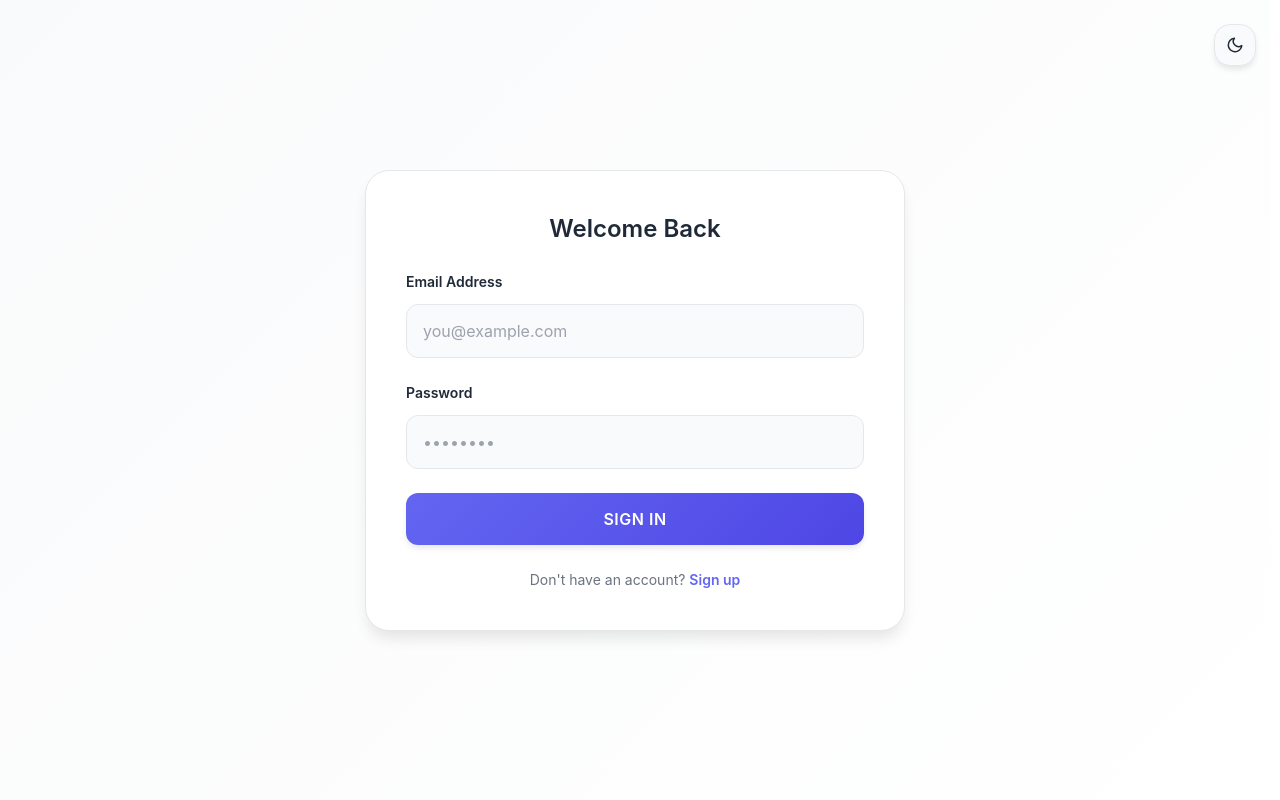
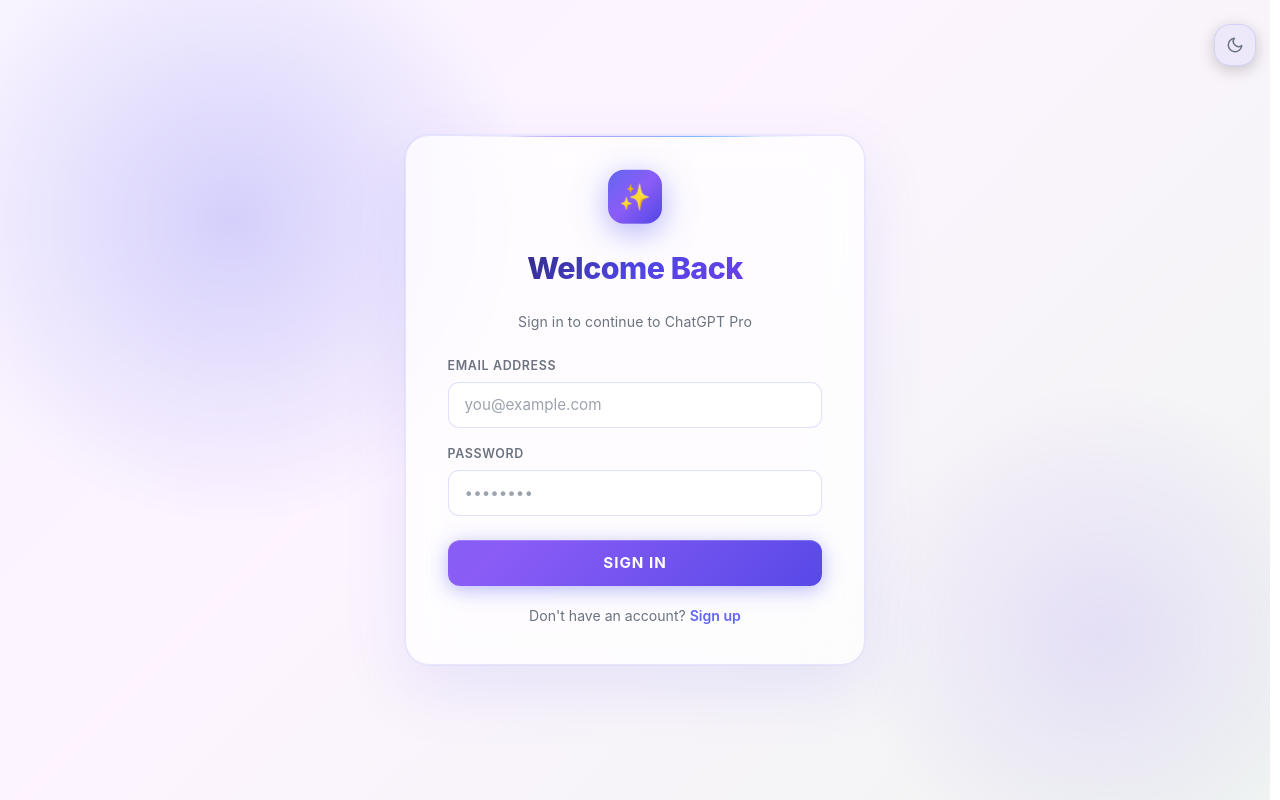
Before and after one commit to aneeksaha2015-hub/chatgpt-clone, a React app in the folder Frontend/: page /login in a window 1280 px wide. Built offline with nearby package versions, Linux system fonts and the light colour scheme; the HTML template or start-up script is replaced by a standard one.

Commit message:
adjjusted few css files

```diff
--- a/Frontend/src/pages/Home.jsx
+++ b/Frontend/src/pages/Home.jsx
@@ -20,19 +20,10 @@
   useEffect(() => {}, []);
 
   const handleThemeToggle = () => {
-    // Step 1 — show overlay with destination theme colour
     const goingTo = theme === 'dark' ? 'light' : 'dark';
     setOverlayClass(`sweeping-to-${goingTo}`);
-
-    // Step 2 — switch theme at peak opacity (halfway through)
-    setTimeout(() => {
-      toggleTheme();
-    }, 150);
-
-    // Step 3 — remove overlay after animation finishes
-    setTimeout(() => {
-      setOverlayClass('');
-    }, 400);
+    setTimeout(() => { toggleTheme(); }, 150);
+    setTimeout(() => { setOverlayClass(''); }, 400);
   };
 
   const handleNewChat = () => console.log('Creating new chat...');
@@ -50,7 +41,6 @@
   return (
     <div className="home-container">
 
-      {/* Full page theme transition overlay */}
       {overlayClass && <div className={`theme-overlay ${overlayClass}`} />}
 
       {/* Sidebar */}
@@ -135,7 +125,13 @@
         <div className="chat-messages">
           <div className="welcome-screen">
             <div className="welcome-logo">🤖</div>
-            <h2 className="welcome-title">Welcome to ChatGPT Pro</h2>
+
+            <div className="welcome-title-wrapper">
+              <h2 className="welcome-title">
+                Welcome to <span className="welcome-title-brand">ChatGPT Pro</span>
+              </h2>
+            </div>
+
             <p className="welcome-subtitle">
               Your AI-powered assistant. Ask me anything — I'm here to help you think, create, and solve problems.
             </p>
--- a/Frontend/src/pages/Login.jsx
+++ b/Frontend/src/pages/Login.jsx
@@ -36,7 +36,6 @@
     setLoading(true);
     try {
       console.log('Login:', formData);
-      // TODO: Implement login API call
       setLoading(false);
     } catch (error) {
       console.error('Login error:', error);
@@ -74,7 +73,15 @@
       </button>
 
       <div className="auth-card">
+
+        {/* Logo */}
+        <div className="auth-card-logo">
+          <div className="auth-logo-icon">✨</div>
+        </div>
+
         <h1>Welcome Back</h1>
+        <p className="auth-card-subtitle">Sign in to continue to ChatGPT Pro</p>
+
         <form onSubmit={handleSubmit} className="auth-form">
           <div className="form-group">
             <label htmlFor="email">Email Address</label>
--- a/Frontend/src/styles/auth.css
+++ b/Frontend/src/styles/auth.css
@@ -1,254 +1,345 @@
-/* Auth Container - Mobile First */
+/* ===== AUTH CONTAINER ===== */
 .auth-container {
   display: flex;
   align-items: center;
   justify-content: center;
-  min-height: 100vh;
-  padding: var(--spacing-md);
-  background: linear-gradient(135deg, var(--bg-secondary) 0%, var(--bg-primary) 100%);
+  height: 100vh;
+  width: 100%;
+  padding: 2rem;
+  position: relative;
+  overflow: hidden;
+  background: linear-gradient(135deg, #0f0c29, #302b63, #24243e);
+  background-size: 300% 300%;
+  animation: authBgShift 12s ease infinite;
+  box-sizing: border-box;
 }
 
+@keyframes authBgShift {
+  0%   { background-position: 0% 50%; }
+  50%  { background-position: 100% 50%; }
+  100% { background-position: 0% 50%; }
+}
+
+[data-theme="light"] .auth-container {
+  background: linear-gradient(135deg, #e0e7ff, #f0f4ff, #fdf4ff, #e8f5e9);
+  background-size: 300% 300%;
+  animation: authBgShiftLight 12s ease infinite;
+}
+
+@keyframes authBgShiftLight {
+  0%   { background-position: 0% 50%; }
+  50%  { background-position: 100% 50%; }
+  100% { background-position: 0% 50%; }
+}
+
+/* Ambient orbs */
+.auth-container::before {
+  content: '';
+  position: absolute;
+  top: -15%;
+  left: -10%;
+  width: 600px;
+  height: 600px;
+  background: radial-gradient(circle, rgba(99, 102, 241, 0.25) 0%, transparent 65%);
+  border-radius: 50%;
+  pointer-events: none;
+  animation: orbDrift1 10s ease-in-out infinite;
+}
+
+.auth-container::after {
+  content: '';
+  position: absolute;
+  bottom: -15%;
+  right: -10%;
+  width: 500px;
+  height: 500px;
+  background: radial-gradient(circle, rgba(167, 139, 250, 0.2) 0%, transparent 65%);
+  border-radius: 50%;
+  pointer-events: none;
+  animation: orbDrift2 13s ease-in-out infinite;
+}
+
+@keyframes orbDrift1 {
+  0%, 100% { transform: translate(0, 0) scale(1); }
+  50%       { transform: translate(60px, 40px) scale(1.1); }
+}
+
+@keyframes orbDrift2 {
+  0%, 100% { transform: translate(0, 0) scale(1); }
+  50%       { transform: translate(-50px, -40px) scale(1.08); }
+}
+
+/* ===== AUTH CARD — LOGIN ===== */
 .auth-card {
   width: 100%;
-  max-width: 400px;
-  background-color: var(--bg-primary);
-  border-radius: var(--radius-2xl);
-  padding: var(--spacing-xl);
-  box-shadow: var(--shadow-lg);
-  border: 1px solid var(--border-color);
-  transition: all var(--transition-normal);
-  overflow: visible;
+  max-width: 460px;
+  position: relative;
+  z-index: 1;
+  background: rgba(255, 255, 255, 0.07);
+  backdrop-filter: blur(24px);
+  -webkit-backdrop-filter: blur(24px);
+  border-radius: 24px;
+  padding: 2.4rem 2.6rem;
+  border: 1px solid rgba(255, 255, 255, 0.14);
+  box-shadow:
+    0 0 0 1px rgba(255, 255, 255, 0.05),
+    0 24px 64px rgba(0, 0, 0, 0.4),
+    0 0 80px rgba(99, 102, 241, 0.12);
+  animation: cardSlideUp 0.5s cubic-bezier(0.16, 1, 0.3, 1) both;
 }
 
-.auth-card:hover {
-  box-shadow: var(--shadow-lg);
-  transform: translateY(-2px);
+[data-theme="light"] .auth-card {
+  background: rgba(255, 255, 255, 0.75);
+  border: 1px solid rgba(99, 102, 241, 0.15);
+  box-shadow: 0 24px 64px rgba(99, 102, 241, 0.12), 0 0 0 1px rgba(99, 102, 241, 0.06);
+}
+
+@keyframes cardSlideUp {
+  from { opacity: 0; transform: translateY(32px) scale(0.97); }
+  to   { opacity: 1; transform: translateY(0) scale(1); }
+}
+
+/* Shiny top border */
+.auth-card::before {
+  content: '';
+  position: absolute;
+  top: 0;
+  left: 10%;
+  right: 10%;
+  height: 1px;
+  background: linear-gradient(90deg, transparent, rgba(167, 139, 250, 0.8), rgba(96, 165, 250, 0.8), transparent);
+  border-radius: 100%;
+}
+
+/* ===== REGISTER CARD OVERRIDES ===== */
+.auth-card.register-card {
+  max-width: 460px;
+  padding: 1.6rem 2.2rem;
+}
+
+.register-card .auth-card-logo      { margin-bottom: 0.6rem; }
+.register-card .auth-logo-icon      { width: 42px; height: 42px; font-size: 1.2rem; border-radius: 12px; }
+.register-card h1                   { font-size: 1.55rem !important; margin-bottom: 0.15rem; }
+.register-card .auth-card-subtitle  { font-size: 0.8rem; margin-bottom: 0.9rem; }
+.register-card .auth-form           { gap: 0.65rem; }
+.register-card .form-group          { gap: 0.2rem; }
+.register-card .form-group label    { font-size: 0.7rem; }
+.register-card .form-group input    { padding: 0.6rem 0.9rem !important; font-size: 0.88rem !important; border-radius: 9px; }
+.register-card .btn-submit          { padding: 0.68rem var(--spacing-lg) !important; font-size: 0.88rem !important; margin-top: 0.15rem; }
+.register-card .auth-card p         { margin-top: 0.65rem; font-size: 0.8rem; }
+
+/* ===== CARD HEADER ===== */
+.auth-card-logo {
+  display: flex;
+  align-items: center;
+  justify-content: center;
+  margin-bottom: 1.1rem;
+}
+
+.auth-logo-icon {
+  width: 54px;
+  height: 54px;
+  border-radius: 16px;
+  background: linear-gradient(135deg, #6366f1, #8b5cf6, #4f46e5);
+  display: flex;
+  align-items: center;
+  justify-content: center;
+  font-size: 1.6rem;
+  box-shadow: 0 8px 32px rgba(99, 102, 241, 0.5), 0 0 0 1px rgba(255,255,255,0.1);
+  animation: floatIcon 4s ease-in-out infinite;
+}
+
+@keyframes floatIcon {
+  0%, 100% { transform: translateY(0); }
+  50%       { transform: translateY(-6px); }
 }
 
 .auth-card h1 {
-  font-size: var(--text-2xl);
-  margin-bottom: var(--spacing-lg);
-  color: var(--text-primary);
+  font-size: 1.9rem;
+  font-weight: 800;
   text-align: center;
-  font-weight: 600;
+  margin-bottom: 0.25rem;
+  letter-spacing: -0.5px;
+  background: linear-gradient(135deg, #ffffff 0%, #a5b4fc 60%, #818cf8 100%);
+  -webkit-background-clip: text;
+  -webkit-text-fill-color: transparent;
+  background-clip: text;
 }
 
+[data-theme="light"] .auth-card h1 {
+  background: linear-gradient(135deg, #1e1b4b, #4f46e5, #7c3aed);
+  -webkit-background-clip: text;
+  background-clip: text;
+}
+
+.auth-card-subtitle {
+  text-align: center;
+  font-size: 0.88rem;
+  color: rgba(255, 255, 255, 0.45);
+  margin-bottom: 1.6rem;
+  letter-spacing: 0.1px;
+}
+
+[data-theme="light"] .auth-card-subtitle { color: var(--text-tertiary); }
+
 .auth-card p {
-  font-size: var(--text-sm);
-  color: var(--text-secondary);
-  margin-top: var(--spacing-lg);
+  font-size: 0.88rem;
+  color: rgba(255, 255, 255, 0.45);
+  margin-top: 1.2rem;
   text-align: center;
 }
 
+[data-theme="light"] .auth-card p { color: var(--text-secondary); }
+
 .auth-card a {
-  color: var(--primary-color);
+  color: #a78bfa;
   text-decoration: none;
   font-weight: 600;
   transition: color var(--transition-fast);
 }
 
-.auth-card a:hover {
-  color: var(--primary-dark);
-  text-decoration: underline;
-}
+.auth-card a:hover { color: #c4b5fd; text-decoration: underline; }
+[data-theme="light"] .auth-card a { color: var(--primary-color); }
+[data-theme="light"] .auth-card a:hover { color: var(--primary-dark); }
 
-/* Form Styling */
+/* ===== FORM ===== */
 .auth-form {
   display: flex;
   flex-direction: column;
-  gap: var(--spacing-lg);
+  gap: 1.1rem;
 }
 
 .form-group {
   display: flex;
   flex-direction: column;
-  gap: var(--spacing-sm);
+  gap: 0.35rem;
 }
 
 .form-group label {
-  font-size: var(--text-sm);
+  font-size: 0.78rem;
   font-weight: 600;
-  color: var(--text-primary);
-  margin-bottom: var(--spacing-xs);
-  transition: color var(--transition-fast);
+  color: rgba(255, 255, 255, 0.6);
+  text-transform: uppercase;
+  letter-spacing: 0.6px;
 }
 
+[data-theme="light"] .form-group label { color: var(--text-secondary); }
+
 .form-group input {
-  padding: var(--spacing-md);
-  border: 1.5px solid var(--border-color);
-  border-radius: var(--radius-lg);
-  background-color: var(--bg-secondary);
-  color: var(--text-primary);
-  font-size: var(--text-base);
-  transition: all var(--transition-fast);
+  padding: 0.78rem 1rem;
+  border: 1.5px solid rgba(255, 255, 255, 0.1);
+  border-radius: 11px;
+  background: rgba(255, 255, 255, 0.06);
+  color: rgba(255, 255, 255, 0.92);
+  font-size: 0.95rem;
+  transition: all 0.2s ease;
   font-family: inherit;
   width: 100%;
 }
 
+[data-theme="light"] .form-group input {
+  background: rgba(255, 255, 255, 0.8);
+  border: 1.5px solid rgba(99, 102, 241, 0.2);
+  color: var(--text-primary);
+}
+
+.form-group input::placeholder { color: rgba(255, 255, 255, 0.25); }
+[data-theme="light"] .form-group input::placeholder { color: var(--text-tertiary); }
+
 .form-group input:focus {
   outline: none;
-  border-color: var(--primary-color);
-  background-color: var(--bg-primary);
-  box-shadow: 0 0 0 3px rgba(99, 102, 241, 0.1);
+  border-color: rgba(139, 92, 246, 0.7);
+  background: rgba(255, 255, 255, 0.09);
+  box-shadow: 0 0 0 3px rgba(99, 102, 241, 0.18), 0 0 20px rgba(139, 92, 246, 0.1);
 }
 
-.form-group input::placeholder {
-  color: var(--text-tertiary);
+[data-theme="light"] .form-group input:focus {
+  border-color: var(--primary-color);
+  background: #fff;
+  box-shadow: 0 0 0 3px rgba(99, 102, 241, 0.12);
 }
 
-.form-group input:disabled {
-  background-color: var(--bg-tertiary);
-  color: var(--text-tertiary);
-  cursor: not-allowed;
-  border-color: var(--border-color);
+/* ===== SUBMIT BUTTON ===== */
+.btn-submit {
+  margin-top: 0.4rem;
+  padding: 0.85rem var(--spacing-lg);
+  background: linear-gradient(135deg, #6366f1 0%, #8b5cf6 50%, #4f46e5 100%);
+  background-size: 200% 200%;
+  color: #ffffff;
+  border: none;
+  border-radius: 12px;
+  font-size: 0.95rem;
+  font-weight: 700;
+  cursor: pointer;
+  transition: all 0.25s ease;
+  text-transform: uppercase;
+  letter-spacing: 1px;
+  box-shadow: 0 4px 20px rgba(99, 102, 241, 0.45), inset 0 1px 0 rgba(255,255,255,0.2);
+  position: relative;
+  overflow: hidden;
+  animation: btnGradientShift 4s ease infinite;
 }
 
-/* Button Styling */
-.btn-submit {
-  padding: var(--spacing-md) var(--spacing-lg);
-  background: linear-gradient(135deg, var(--primary-color) 0%, var(--primary-dark) 100%);
-  color: #ffffff;
-  border: none;
-  border-radius: var(--radius-lg);
-  font-size: var(--text-base);
-  font-weight: 600;
-  cursor: pointer;
-  transition: all var(--transition-fast);
-  text-transform: uppercase;
-  letter-spacing: 0.5px;
-  box-shadow: var(--shadow-md);
+@keyframes btnGradientShift {
+  0%   { background-position: 0% 50%; }
+  50%  { background-position: 100% 50%; }
+  100% { background-position: 0% 50%; }
 }
+
+.btn-submit::before {
+  content: '';
+  position: absolute;
+  top: 0;
+  left: -100%;
+  width: 100%;
+  height: 100%;
+  background: linear-gradient(90deg, transparent, rgba(255,255,255,0.18), transparent);
+  transition: left 0.4s ease;
+}
+
+.btn-submit:hover:not(:disabled)::before { left: 100%; }
 
 .btn-submit:hover:not(:disabled) {
   transform: translateY(-2px);
-  box-shadow: var(--shadow-lg);
+  box-shadow: 0 8px 28px rgba(99, 102, 241, 0.6), inset 0 1px 0 rgba(255,255,255,0.2);
 }
 
-.btn-submit:active:not(:disabled) {
-  transform: translateY(0);
-}
+.btn-submit:active:not(:disabled) { transform: translateY(0); }
+.btn-submit:disabled { opacity: 0.5; cursor: not-allowed; }
 
-.btn-submit:disabled {
-  opacity: 0.6;
-  cursor: not-allowed;
-}
-
-/* Two Column Form - Tablet & Desktop */
+/* ===== TWO COLUMN ROW ===== */
 .form-row {
   display: flex;
   flex-direction: column;
-  gap: var(--spacing-lg);
+  gap: 0.65rem;
   width: 100%;
 }
 
-.form-row .form-group {
-  flex: 1;
-  min-width: 0;
-  width: 100%;
+.form-row .form-group { flex: 1; min-width: 0; width: 100%; }
+
+@media (min-width: 480px) {
+  .form-row { flex-direction: row; gap: 0.75rem; }
 }
 
-@media (min-width: 640px) {
-  .auth-card {
-    max-width: 560px;
-    padding: var(--spacing-2xl);
-  }
-
-  .form-row {
-    flex-direction: row;
-    gap: var(--spacing-md);
-  }
-
-  .form-row .form-group {
-    flex: 1;
-    min-width: 0;
-  }
-
-  .auth-card h1 {
-    font-size: var(--text-2xl);
-  }
+/* ===== ERROR / SUCCESS ===== */
+.form-error {
+  color: #f87171;
+  font-size: 0.75rem;
+  margin-top: 2px;
+  display: flex;
+  align-items: center;
+  gap: 4px;
 }
 
-@media (min-width: 768px) {
-  .auth-container {
-    padding: var(--spacing-lg);
-  }
+.form-error::before { content: '⚠'; font-size: 0.7rem; }
+.form-success { color: #34d399; font-size: 0.78rem; margin-top: 2px; }
 
-  .auth-card {
-    max-width: 540px;
-  }
+.input-error {
+  border-color: rgba(248, 113, 113, 0.6) !important;
+  background-color: rgba(239, 68, 68, 0.06) !important;
 }
 
-@media (min-width: 1024px) {
-  .auth-card {
-    padding: var(--spacing-2xl);
-  }
-}
-
-/* Error and Success States */
-.form-error {
-  color: var(--error-color);
-  font-size: var(--text-sm);
-  margin-top: var(--spacing-xs);
-}
-
-.form-success {
-  color: var(--success-color);
-  font-size: var(--text-sm);
-  margin-top: var(--spacing-xs);
-}
-
-.input-error {
-  border-color: var(--error-color) !important;
-  background-color: rgba(239, 68, 68, 0.05);
-}
-
-/* Animations */
-@keyframes slideUp {
-  from {
-    opacity: 0;
-    transform: translateY(10px);
-  }
-  to {
-    opacity: 1;
-    transform: translateY(0);
-  }
-}
-
-.auth-card {
-  animation: slideUp var(--transition-normal) ease-out;
-}
-
-/* Loading State */
-.loading {
-  text-align: center;
-  padding: var(--spacing-2xl);
-  color: var(--text-secondary);
-  font-size: var(--text-lg);
-}
-
-.loading::after {
-  content: '';
-  animation: dots 1.5s steps(4, end) infinite;
-}
-
-@keyframes dots {
-  0%,
-  20% {
-    content: '';
-  }
-  40% {
-    content: '.';
-  }
-  60% {
-    content: '..';
-  }
-  80%,
-  100% {
-    content: '...';
-  }
-}
-
-/* Auth page theme toggle */
+/* ===== THEME TOGGLE ===== */
 .auth-theme-toggle {
   position: fixed;
   top: var(--spacing-lg);
@@ -256,20 +347,34 @@
   width: 42px;
   height: 42px;
   border-radius: var(--radius-xl);
-  background-color: var(--bg-secondary);
-  border: 1px solid var(--border-color);
-  color: var(--text-primary);
+  background: rgba(255, 255, 255, 0.07);
+  border: 1px solid rgba(255, 255, 255, 0.12);
+  color: rgba(255, 255, 255, 0.7);
   cursor: pointer;
   display: flex;
   align-items: center;
   justify-content: center;
   transition: all var(--transition-fast);
-  box-shadow: var(--shadow-md);
+  box-shadow: 0 4px 16px rgba(0,0,0,0.2);
   z-index: 1000;
+  backdrop-filter: blur(12px);
 }
 
 .auth-theme-toggle:hover {
-  background-color: var(--bg-tertiary);
+  background: rgba(255, 255, 255, 0.12);
+  color: white;
   transform: rotate(20deg);
-  box-shadow: var(--shadow-lg);
+  border-color: rgba(255, 255, 255, 0.2);
 }
+
+[data-theme="light"] .auth-theme-toggle {
+  background: rgba(99, 102, 241, 0.08);
+  border: 1px solid rgba(99, 102, 241, 0.18);
+  color: var(--text-secondary);
+}
+
+[data-theme="light"] .auth-theme-toggle:hover {
+  background: rgba(99, 102, 241, 0.14);
+  color: var(--primary-color);
+  transform: rotate(20deg);
+}
```
Also changed, not shown: Frontend/src/pages/Register.jsx (+8 -1 lines), Frontend/src/styles/home.css (+86 -20 lines).
